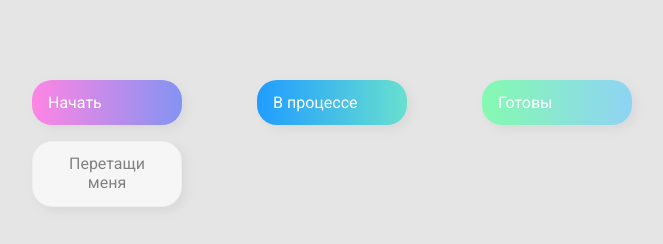
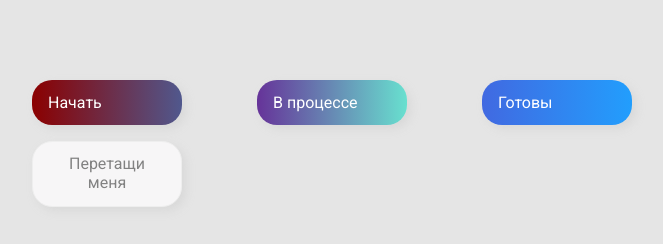
Before and after one commit to allexib/js-sample, a plain HTML site: page 02-drag-n-drop/index.html in a window 1280 px wide. Shown: the whole page, without its empty margins (308-971 px from the left). Drawn offline with Linux system fonts and the light colour scheme; files whose address does not match are found by name.

Commit message:
03-slider-start

```diff
--- a/02-drag-n-drop/styles.css
+++ b/02-drag-n-drop/styles.css
@@ -52,15 +52,15 @@ body {
 }
 
 .start {
-  background: linear-gradient(90deg, #ff85e4 0%, #229efd 179.25%);
+  background: linear-gradient(90deg, darkred 0%, #229efd 179.25%);
 }
 
 .progress {
-  background: linear-gradient(90deg, #209cff 0%, #68e0cf 100%);
+  background: linear-gradient(90deg, rebeccapurple 0%, #68e0cf 100%);
 }
 
 .done {
-  background: linear-gradient(90deg, #84fab0 0%, #8fd3f4 100%);
+  background: linear-gradient(90deg, royalblue 0%, #229efd 100%);
 }
 
 .hold {
```
